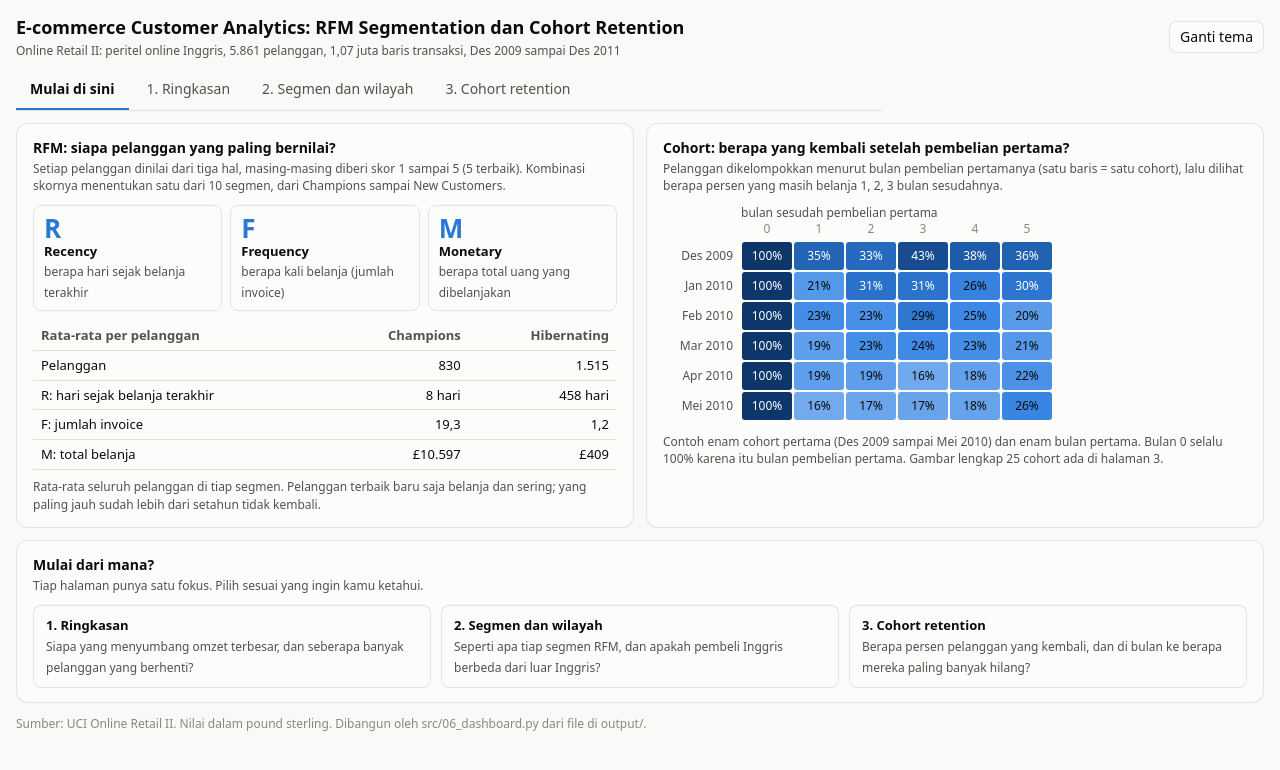
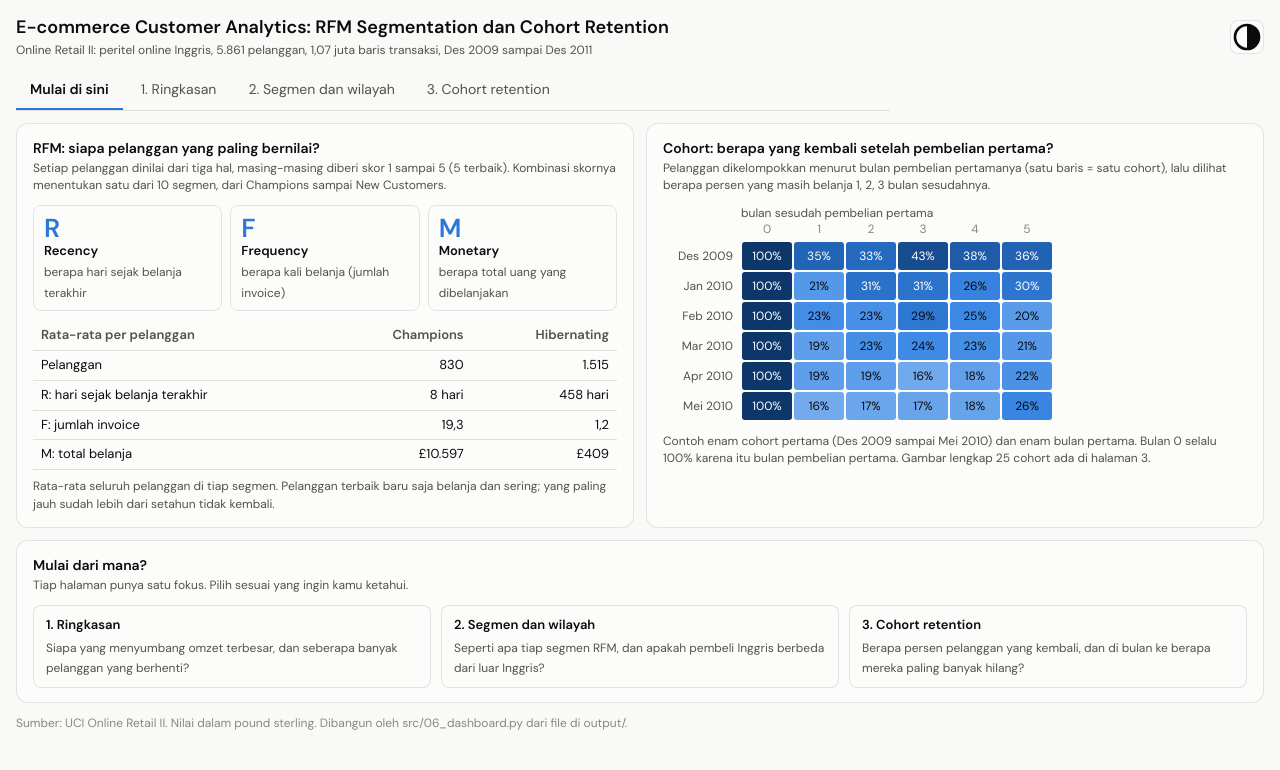
Before and after one commit to samuel-geraldo/rfm-cohort-ecommerce, a plain HTML site: page dashboard/customer_analytics.html in a window 1280 px wide. Drawn offline with Linux system fonts and the light colour scheme.

Commit message:
perbaiki: tombol tema jadi ikon, font DM Sans mengikuti deck

```diff
--- a/dashboard/customer_analytics.html
+++ b/dashboard/customer_analytics.html
@@ -4,6 +4,9 @@
 <meta charset="utf-8">
 <meta name="viewport" content="width=device-width, initial-scale=1">
 <title>RFM dan Cohort E-commerce</title>
+<link rel="preconnect" href="https://fonts.googleapis.com">
+<link rel="preconnect" href="https://fonts.gstatic.com" crossorigin>
+<link rel="stylesheet" href="https://fonts.googleapis.com/css2?family=DM+Sans:wght@400;600&display=swap">
 <style>
 :root {
   color-scheme: light;
@@ -26,13 +29,14 @@
   --accent: #3987e5; --soft: #4a4a46; --wash: rgba(255,255,255,.05);
 }
 * { box-sizing: border-box; }
-body { margin: 0; background: var(--page); color: var(--ink); font: 14px/1.45 system-ui, -apple-system, "Segoe UI", sans-serif; }
+body { margin: 0; background: var(--page); color: var(--ink); font: 14px/1.45 "DM Sans", system-ui, -apple-system, "Segoe UI", sans-serif; }
 .wrap { max-width: 1280px; margin: 0 auto; padding: 14px 16px 20px; }
 header { display: flex; justify-content: space-between; align-items: center; gap: 16px; flex-wrap: wrap; }
 h1 { font-size: 18px; margin: 0; font-weight: 600; }
 .sub { color: var(--ink2); margin: 2px 0 0; font-size: 12px; }
 button, select { font: inherit; color: var(--ink); background: var(--surface); border: 1px solid var(--border); border-radius: 8px; padding: 5px 10px; cursor: pointer; }
 button:hover, select:hover { background: var(--wash); }
+#tema { display: flex; align-items: center; justify-content: center; width: 34px; height: 34px; padding: 0; }
 select:disabled, label.mati { opacity: .45; cursor: not-allowed; }
 button:focus-visible, select:focus-visible, [tabindex]:focus-visible { outline: 2px solid var(--accent); outline-offset: 2px; }
 .bar { display: flex; justify-content: space-between; align-items: center; gap: 12px; flex-wrap: wrap; margin: 12px 0; }
@@ -75,7 +79,7 @@ button:focus-visible, select:focus-visible, [tabindex]:focus-visible { outline:
 .seg button { border: 0; border-radius: 0; padding: 3px 10px; font-size: 12px; background: transparent; }
 .seg button[aria-pressed="true"] { background: var(--wash); font-weight: 600; }
 svg { display: block; width: 100%; height: auto; overflow: visible; }
-svg text { font: 12px system-ui, -apple-system, "Segoe UI", sans-serif; }
+svg text { font: 12px "DM Sans", system-ui, -apple-system, "Segoe UI", sans-serif; }
 .t-ink { fill: var(--ink); } .t-ink2 { fill: var(--ink2); } .t-muted { fill: var(--muted); }
 table { border-collapse: collapse; width: 100%; font-size: 13px; }
 th, td { text-align: right; padding: 5px 8px; border-bottom: 1px solid var(--grid); }
@@ -107,7 +111,7 @@ footer { color: var(--muted); font-size: 12px; margin-top: 12px; }
       <h1>E-commerce Customer Analytics: RFM Segmentation dan Cohort Retention</h1>
       <p class="sub">Online Retail II: peritel online Inggris, 5.861 pelanggan, 1,07 juta baris transaksi, Des 2009 sampai Des 2011</p>
     </div>
-    <button id="tema" type="button">Ganti tema</button>
+    <button id="tema" type="button" aria-label="Ganti tema" title="Ganti tema"><svg width="18" height="18" viewBox="0 0 24 24" aria-hidden="true"><circle cx="12" cy="12" r="9" fill="none" stroke="currentColor" stroke-width="2"/><path d="M12 3a9 9 0 0 1 0 18z" fill="currentColor"/></svg></button>
   </header>
 
   <div class="bar">
```
Also changed, not shown: src/dashboard_template.html (+7 -3 lines).
